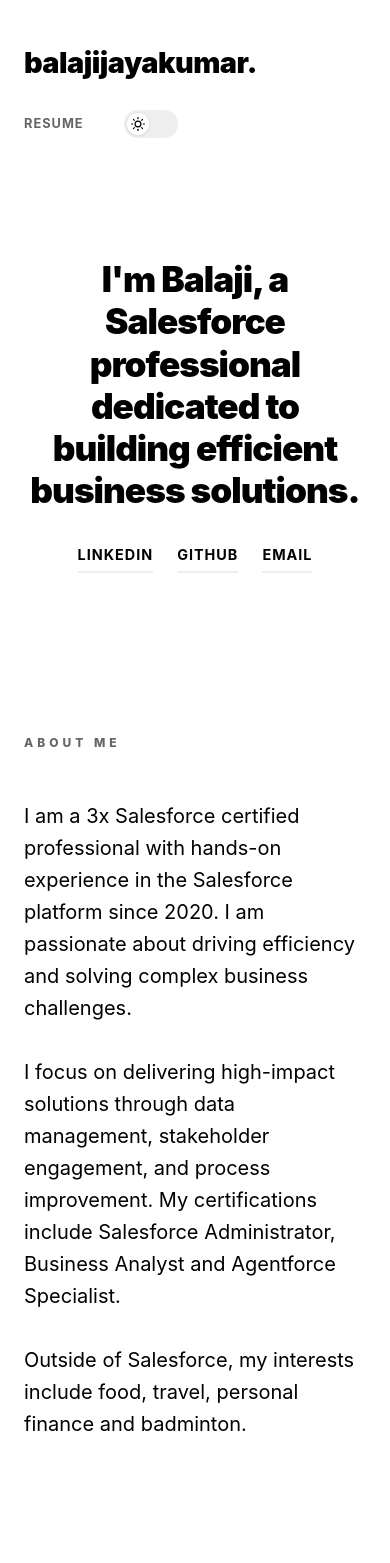
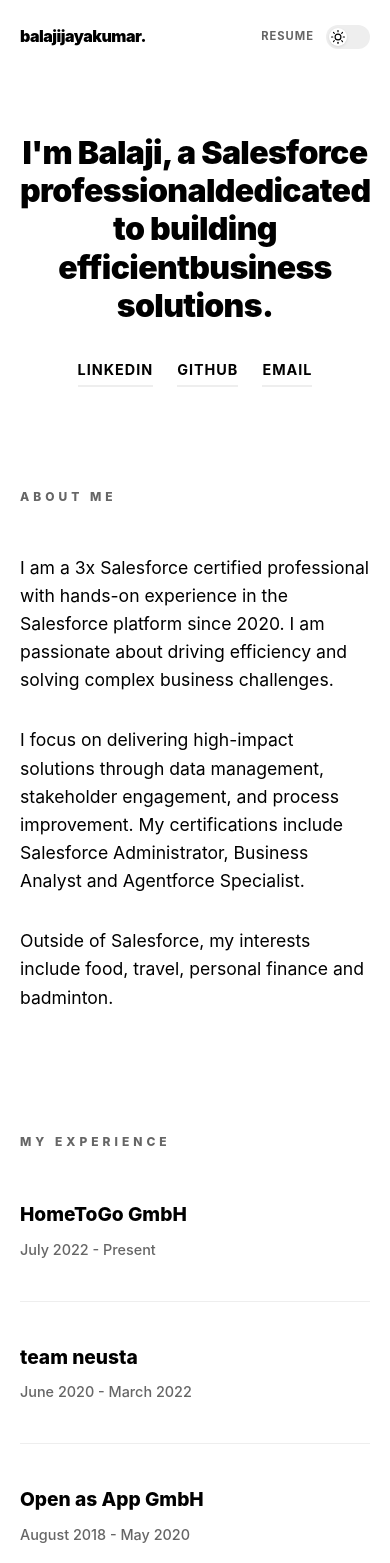
Before and after one commit to balajijayakumar23/portfolio, a React (Vite) app: page / in a window 390 px wide. Shown: the top 1563 px of the page. Built offline with nearby package versions, Linux system fonts and the light colour scheme.

Commit message:
Enhance responsiveness: single-line mobile header, fluid typography, and desktop-only line breaks

```diff
--- a/src/App.tsx
+++ b/src/App.tsx
@@ -34,7 +34,7 @@ function App() {
 
       <main>
         <section id="hero" className="hero-section">
-          <h1>I'm Balaji, a Salesforce professional<br />dedicated to building efficient<br />business solutions.</h1>
+          <h1>I'm Balaji, a Salesforce professional<br className="desktop-br" />dedicated to building efficient<br className="desktop-br" />business solutions.</h1>
           <div className="hero-socials">
             <a href="https://www.linkedin.com/in/balaji-jayakumar/" target="_blank" rel="noopener noreferrer">LinkedIn</a>
             <a href="https://github.com/balajijayakumar23" target="_blank" rel="noopener noreferrer">GitHub</a>
--- a/src/index.css
+++ b/src/index.css
@@ -40,6 +40,7 @@ body {
   margin: 0 auto;
   padding: 0 24px;
 }
+
 /* Header */
 .site-header {
   display: flex;
@@ -52,16 +53,15 @@ body {
 
 .logo {
   font-weight: 900;
-  font-size: 1.8rem;
+  font-size: clamp(1.1rem, 4vw, 1.8rem);
   letter-spacing: -0.5px;
 }
 
 .header-right {
   display: flex;
   align-items: center;
-  gap: 40px;
+  gap: clamp(15px, 4vw, 40px);
 }
-
 
 .nav-link {
   color: var(--text-color);
@@ -131,13 +131,17 @@ body {
 }
 
 .hero-section h1 {
-  font-size: clamp(2.2rem, 5vw, 3.5rem);
+  font-size: clamp(2rem, 6vw, 3.5rem);
   font-weight: 900;
   line-height: 1.2;
   letter-spacing: -0.02em;
   text-align: center;
   margin-bottom: 32px;
   max-width: 1100px;
+}
+
+.desktop-br {
+  display: block;
 }
 
 .hero-socials {
@@ -178,7 +182,7 @@ h2 {
 
 /* About */
 .about-content {
-  font-size: 1.25rem;
+  font-size: clamp(1.1rem, 3vw, 1.25rem);
   max-width: 800px;
   line-height: 1.6;
 }
@@ -202,13 +206,14 @@ h2 {
   display: flex;
   justify-content: space-between;
   align-items: center;
+  gap: 20px;
 }
 
 .exp-company a {
   color: var(--text-color);
   text-decoration: none;
   font-weight: 800;
-  font-size: 1.5rem;
+  font-size: clamp(1.2rem, 4vw, 1.5rem);
   transition: var(--transition);
 }
 
@@ -219,6 +224,8 @@ h2 {
 .exp-date {
   color: var(--text-secondary);
   font-weight: 500;
+  font-size: 0.9rem;
+  white-space: nowrap;
 }
 
 /* Works */
@@ -320,7 +327,7 @@ h2 {
 }
 
 .cta-link {
-  font-size: clamp(2rem, 5vw, 3.5rem);
+  font-size: clamp(1.8rem, 5vw, 3.5rem);
   font-weight: 900;
   color: var(--text-color);
   text-decoration: none;
@@ -363,13 +370,35 @@ h2 {
 /* Responsive */
 @media (max-width: 768px) {
   .site-header {
-    flex-direction: column;
-    gap: 24px;
-    align-items: flex-start;
+    padding: 24px 0;
+    margin-bottom: 60px;
+  }
+
+  .header-right {
+    gap: 20px;
+  }
+
+  .hero-section {
+    margin-bottom: 100px;
   }
 
   .hero-section h1 {
-    letter-spacing: -1px;
+    text-align: center;
+    max-width: 100%;
+  }
+
+  .desktop-br {
+    display: none;
+  }
+
+  .exp-header {
+    flex-direction: column;
+    align-items: flex-start;
+    gap: 8px;
+  }
+
+  .works-grid {
+    grid-template-columns: 1fr;
   }
 
   .footer-bottom {
@@ -378,3 +407,35 @@ h2 {
     align-items: flex-start;
   }
 }
+
+@media (max-width: 480px) {
+  .portfolio {
+    padding: 0 20px;
+  }
+
+  .logo {
+    font-size: 1rem;
+  }
+
+  .header-right {
+    gap: 12px;
+  }
+
+  .nav-link {
+    font-size: 0.7rem;
+  }
+
+  .toggle-track {
+    width: 44px;
+    height: 24px;
+  }
+
+  .toggle-thumb {
+    width: 18px;
+    height: 18px;
+  }
+
+  [data-theme='dark'] .toggle-thumb {
+    transform: translateX(20px);
+  }
+}
```
